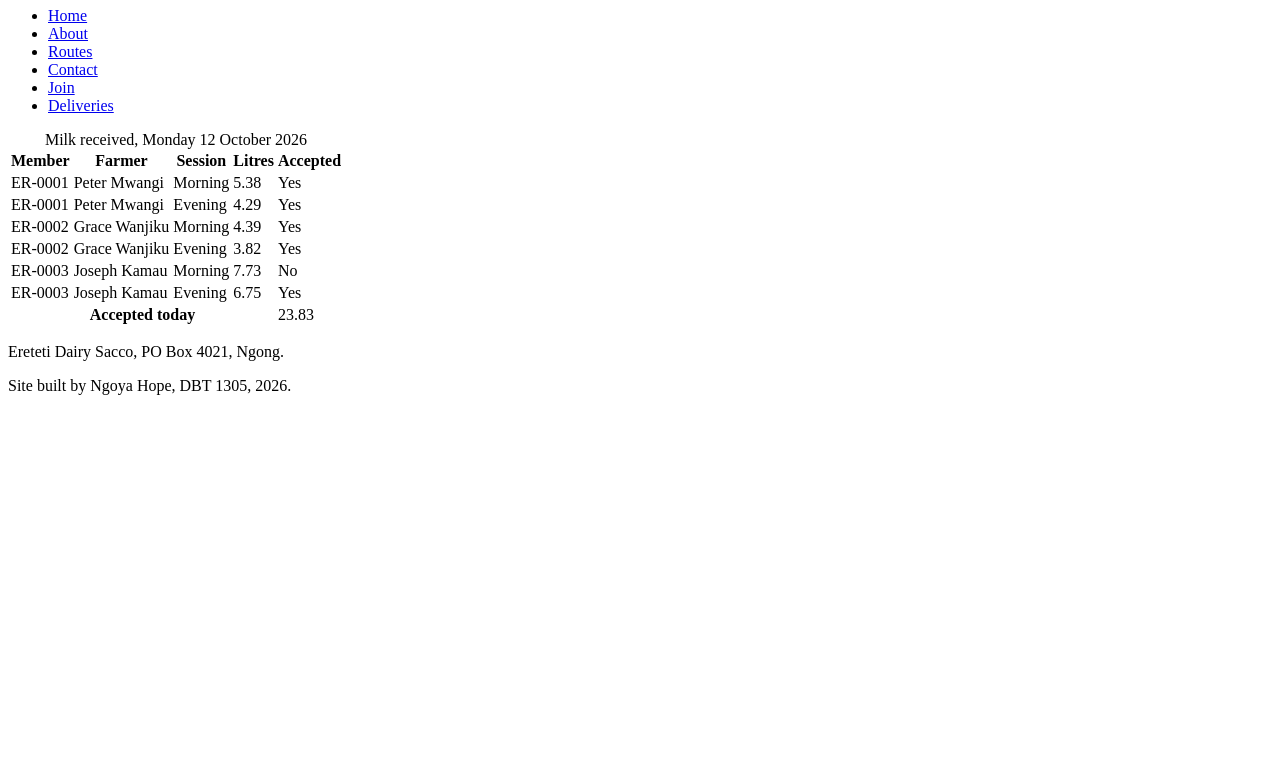
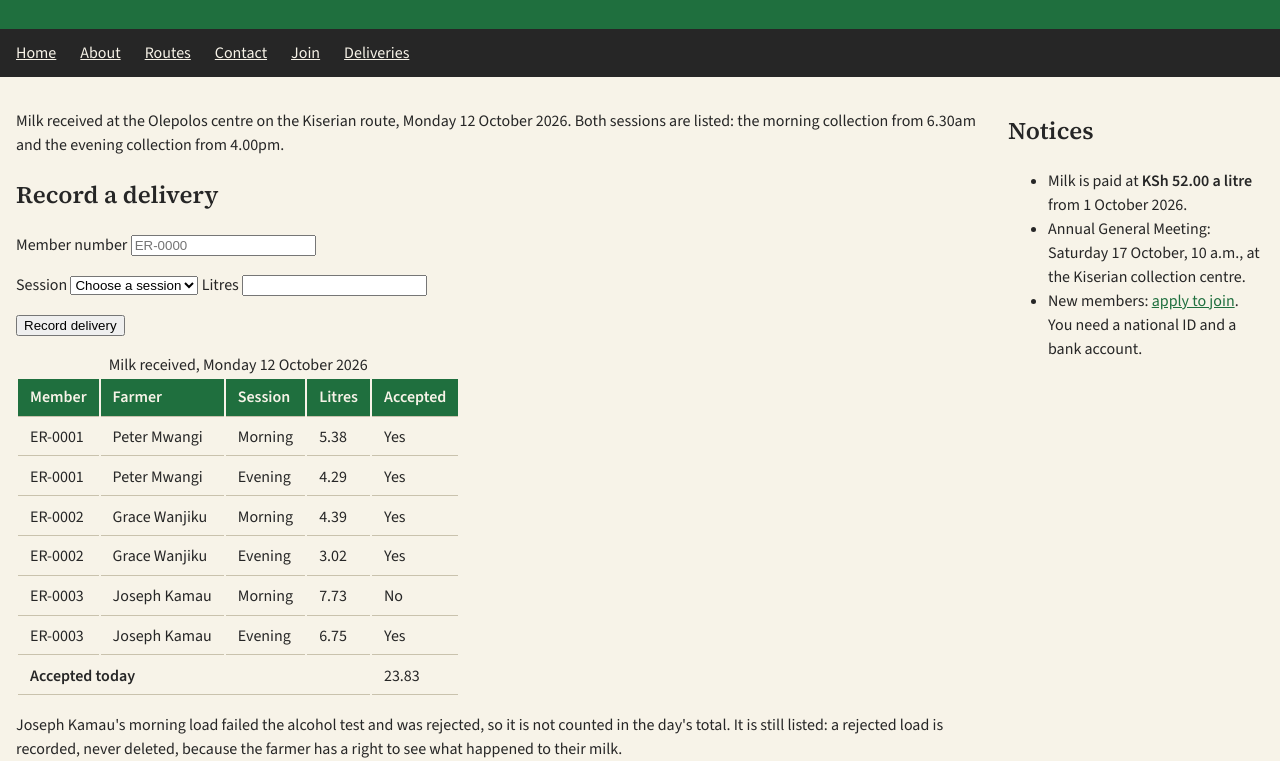
Before and after one commit to hopengoya-crypto/ereteti-sacco, a plain HTML site: page deliveries.html in a window 1280 px wide. Shown: the part 107-868 px from the top of the page. Before the commit the page ends 800 px from the top, so only its background shows below. Drawn offline with nearby package versions, Linux system fonts and the light colour scheme.

Commit message:
week 8- the seven pages

```diff
--- a/css/style.css
+++ b/css/style.css
@@ -1,26 +1,131 @@
+*{
+    box-sizing: border-box;
+}
+
 body {
-background: #F7F3E8;
-color: #262626;
+    margin: 0;
+    background: #f7f3e8;
+    color: #262626;
+    line-height: 1.5;
+    font-family: 'Source Sans 3', sans-serif;
 }
-header {
-background: #1F6F3E;
-color: #F7F3E8;
+
+h1,h2{
+    font-family: 'Source Serif 4', sans-serif;
+    font-weight: 600;
 }
-h2,h1,h3 {
-color: #1F6F3E;
-border-width: 2px;
-border-style: solid;
-padding-top: 50px;
-padding-left: 50px;
-padding-bottom: 50px;
-padding-right: 50px;
+header{
+    background: #1f6f3e;
+    color: #f7f3e8;
+
 }
-strong,em,a {
-    border: 3px solid brown;
+
+nav{
+    background: #262626;
 }
-main{
-    display:block;
+
+nav a{
+    color: #f7f3e8;
 }
+
+a{
+    color:  #1f6f3e;
+}
+header, main, aside, footer{
+    padding: 1rem;
+}
+img{
+    max-width: 100%;
+    height: auto;
+}
+
 nav{
     position: sticky;
+    top: 0;
 }
+
+nav ul{
+    display: flex;
+    flex-wrap: wrap;
+    gap: 0.25rem 1.5rem;
+    list-style: none;
+    margin: 0;
+    padding: 0.75rem 1rem;
+}
+.logo{
+    width: 3.5rem;
+    height: auto;
+}
+h1{
+    display: flex;
+    align-items: center;
+    gap: 0.75rem;
+    margin: 0;
+}
+
+.route-cards{
+    display: flex;
+    flex-wrap: wrap;
+    gap: 1rem;
+    list-style: none;
+    padding: 0;
+}
+
+.route-cards li{
+    flex: 1 1 12rem;
+    padding: 1rem;
+    background: #ffff;
+    border-top: 4px solid #d8a22b;
+}
+th, td{
+    padding: 0.4rem 0.75rem;
+    text-align: left;
+    border-bottom: solid 1px #c9c2ad;
+}
+
+thead th{
+    background: #1f6f3e;
+    color: #f7f3e8;
+}
+
+
+/*Grid Layout */
+
+body{
+    display: grid;
+    grid-template-columns: minmax(0, 1fr) 18rem;
+    grid-template-areas:
+    "header header"
+    "nav nav"
+    "main aside"
+    "footer footer";
+}
+
+header{grid-area: header;}
+nav{grid-area: nav;}
+main{grid-area: main;}
+aside{grid-area: aside;}
+footer{grid-area: footer;}
+@media(max-width:600px){
+    body{
+        grid-template-columns: minmax(0, 1fr);
+        grid-template-areas:
+        "header"
+        "nav"
+        "main"
+        "aside"
+        "footer";
+    }
+    nav{
+        position: static;
+    }
+    nav ul{
+        flex-direction: column;
+    }
+    .log{
+        width: 2.5rem;
+    }
+    footer{
+        border-top: 3px solid #d8a22b;
+    }
+}
--- a/deliveries.html
+++ b/deliveries.html
@@ -2,29 +2,70 @@
 <html lang="en">
 <head>
   <meta charset="utf-8">
-<title>Ereteti Dairy Sacco</title>
+  <meta name="viewport" content="width=device-width, initial-scale=1">
+  <title>Deliveries — Ereteti Dairy Sacco</title>
+  <link rel="stylesheet" href="https://fonts.googleapis.com/css2?family=Source+Sans+3:wght@400;600&amp;family=Source+Serif+4:wght@600&amp;display=swap">
+  <link rel="stylesheet" href="css/style.css">
+  <!-- Week 8: the script, with defer -->
+  <script src="js/main.js" defer></script>
+  <script>
+    console.log("Embedded JS");
+  </script>
 </head>
 <body>
+
   <header>
     <h1>Deliveries</h1>
     <p>Milk collected twice a day, on three routes out of Ngong.</p>
   </header>
+
   <nav>
     <ul>
       <li><a href="index.html">Home</a></li>
       <li><a href="about.html">About</a></li>
       <li><a href="routes.html">Routes</a></li>
       <li><a href="contact.html">Contact</a></li>
-<li><a href="join.html">Join</a></li>
+      <li><a href="register.html">Join</a></li>
       <li><a href="deliveries.html">Deliveries</a></li>
     </ul>
   </nav>
+
   <main>
-<p>
-<!--: which day, which centre, both sessions -->
-</p>
+    <p>Milk received at the Olepolos centre on the Kiserian route,
+    Monday 12 October 2026. Both sessions are listed: the morning
+    collection from 6.30am and the evening collection from 4.00pm.</p>
+
+    <!-- Week 8: the clerk's form -->
+    <h2>Record a delivery</h2>
+
+    <form id="delivery-form" action="#" method="post">
+      <label for="member">Member number</label>
+      <input type="text" id="member" name="member_no"
+             placeholder="ER-0000" required>
+      <p id="member-message" class="message"
+         aria-live="polite"></p>
+
+      <label for="session">Session</label>
+      <select id="session" name="session" required>
+        <option value="">Choose a session</option>
+        <option value="MORNING">Morning</option>
+        <option value="EVENING">Evening</option>
+      </select>
+
+      <label for="litres">Litres</label>
+      <input type="number" id="litres" name="litres"
+             step="0.01" required>
+      <p id="litres-message" class="message"
+         aria-live="polite"></p>
+
+      <button type="submit">Record delivery</button>
+      <p id="form-message" aria-live="polite"></p>
+    </form>
+
+    <div class="table-scroll">
       <table>
         <caption>Milk received, Monday 12 October 2026</caption>
+
         <thead>
           <tr>
             <th scope="col">Member</th>
@@ -34,6 +75,7 @@
             <th scope="col">Accepted</th>
           </tr>
         </thead>
+
         <tbody>
           <tr>
             <td>ER-0001</td>
@@ -60,7 +102,7 @@
             <td>ER-0002</td>
             <td>Grace Wanjiku</td>
             <td>Evening</td>
-<td>3.82</td>
+            <td>3.02</td>
             <td>Yes</td>
           </tr>
           <tr>
@@ -73,21 +115,44 @@
           <tr>
             <td>ER-0003</td>
             <td>Joseph Kamau</td>
-<td>  Evening  </td>
+            <td>Evening</td>
             <td>6.75</td>
             <td>Yes</td>
           </tr>
         </tbody>
+
         <tfoot>
           <tr>
             <th colspan="4" scope="row">Accepted today</th>
-<td>23.83</td>
+            <td id="accepted-total">23.83</td>
           </tr>
         </tfoot>
       </table>
+    </div>
+
+    <p>Joseph Kamau's morning load failed the alcohol test and was
+    rejected, so it is not counted in the day's total. It is still
+    listed: a rejected load is recorded, never deleted, because the
+    farmer has a right to see what happened to their milk.</p>
+  </main>
+
+  <aside>
+    <h2>Notices</h2>
+    <ul>
+      <li>Milk is paid at <strong>KSh 52.00 a litre</strong> from
+          1 October 2026.</li>
+      <li>Annual General Meeting: Saturday 17 October, 10 a.m., at the
+          Kiserian collection centre.</li>
+      <li>New members: <a href="register.html">apply to join</a>. You need
+          a national ID and a bank account.</li>
+    </ul>
+  </aside>
+
   <footer>
     <p>Ereteti Dairy Sacco, PO Box 4021, Ngong.</p>
-<p>Site built by Ngoya Hope, DBT 1305, 2026.</p>
+    <!-- change this line to your own name -->
+    <p>Site built by Ngoya Hope, DBT Year 1, 2026.</p>
   </footer>
+
 </body>
 </html>
--- /dev/null
+++ b/js/main.js
@@ -0,0 +1,8 @@
+// a comment: one line, ignored by the browser
+/* a comment over
+several lines */
+const rate = 52;
+alert(rate * 2);
+ // a statement, ended with ;
+ // another statement
+console.log("External JS");
```
Also changed, not shown: index.html (+61 -17 lines), img/collection-lorry (2).jpg (added), img/favicon-edairy.png (added), img/first-cooler (1).jpg (added), img/logo-edairy.png (added). Lines whose indentation alone changed are shown as unchanged.
